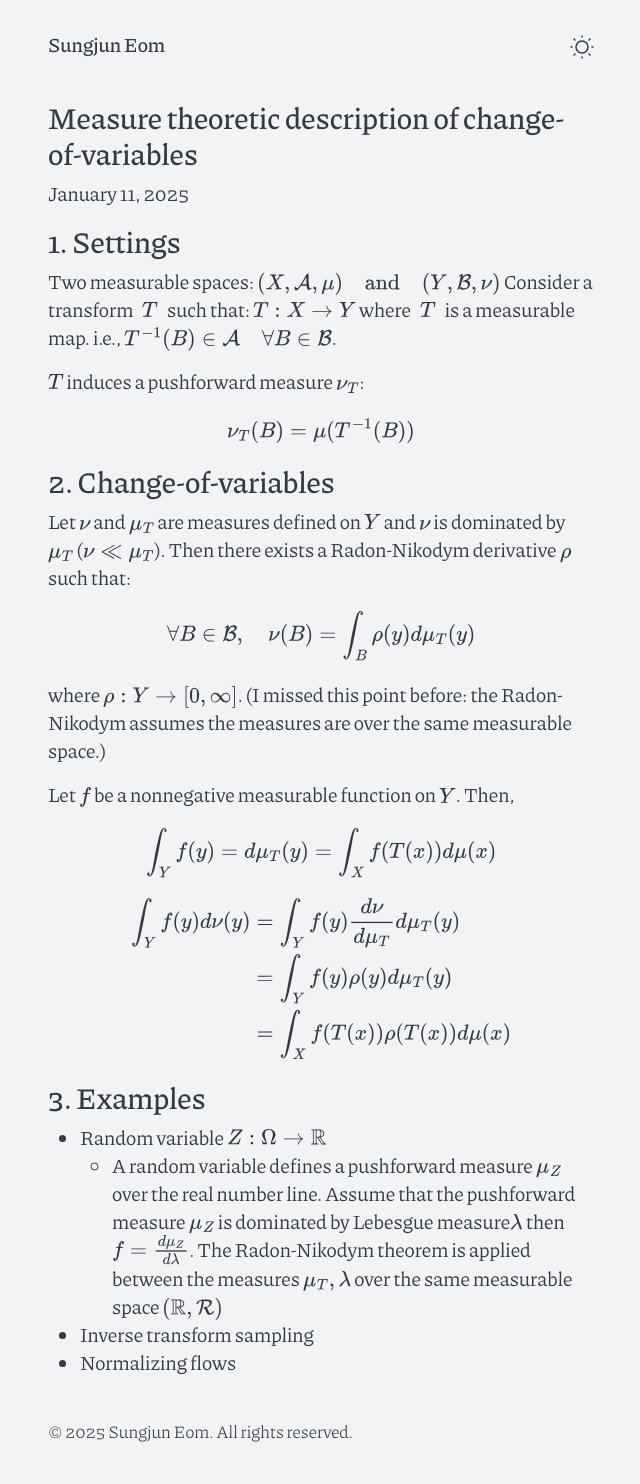
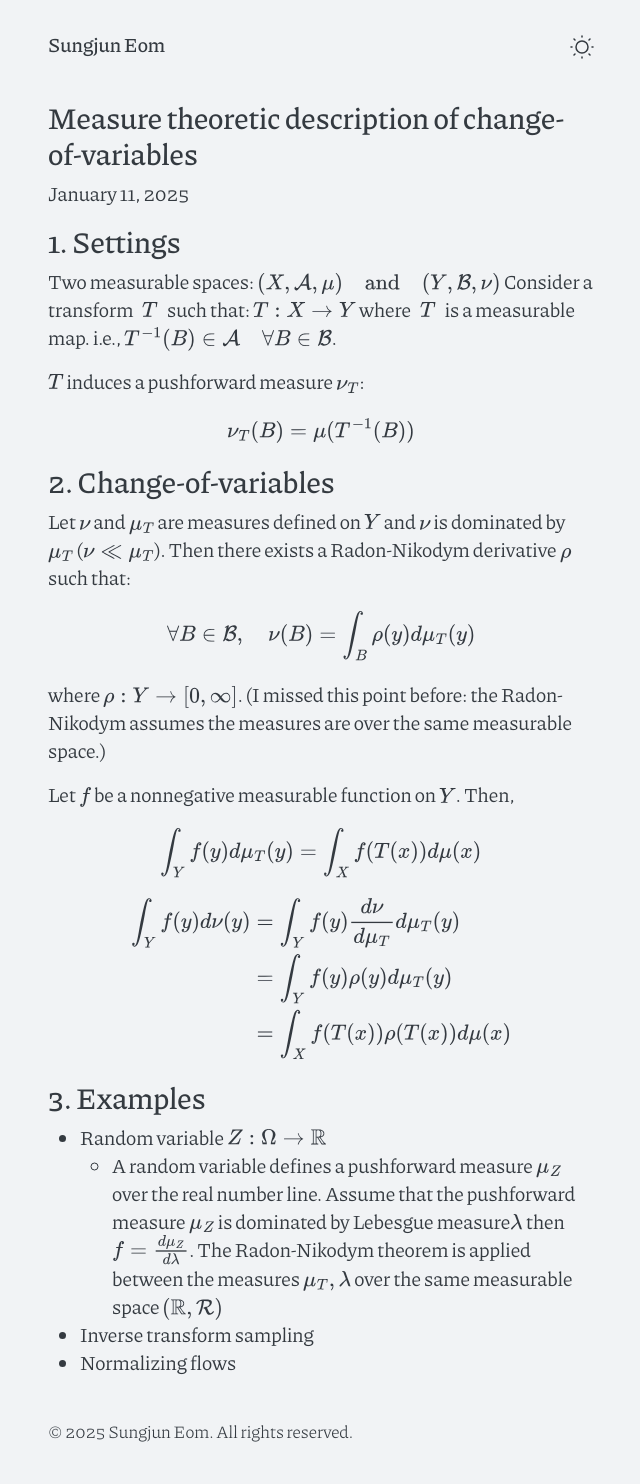
Before and after one commit to SungjunEom/sungjuneom.github.io, a Jekyll site: the page built from _posts/2025-01-11-masure-theoretic-description-of-change-of-variables copy.md, in a window 1280 px wide. Shown: the whole page, without its empty margins (319-959 px from the left). Built offline with Jekyll 4.4.1, drawn with Linux system fonts in a browser that asks for light colours.

Commit message:
Fix typo

```diff
--- a/_posts/2025-01-11-masure-theoretic-description-of-change-of-variables copy.md
+++ b/_posts/2025-01-11-masure-theoretic-description-of-change-of-variables copy.md
@@ -25,7 +25,7 @@ where $\rho:Y\rightarrow [0,\infty]$. (I missed this point before: the Radon-Nik
 
 Let $f$ be a nonnegative measurable function on $Y$. Then,
 
-$$\int_Y f(y)=d\mu_T(y)=\int_Xf(T(x))d\mu(x)$$
+$$\int_Y f(y)d\mu_T(y)=\int_Xf(T(x))d\mu(x)$$
 
 $$\begin{aligned} \int_Y f(y)d\nu(y)&=\int_Y f(y)\frac{d\nu}{d\mu_T}d\mu_T(y)\\&=\int_Yf(y)\rho(y)d\mu_T(y)\\&=\int_X f(T(x))\rho(T(x))d\mu(x) \end{aligned}$$
 
```
